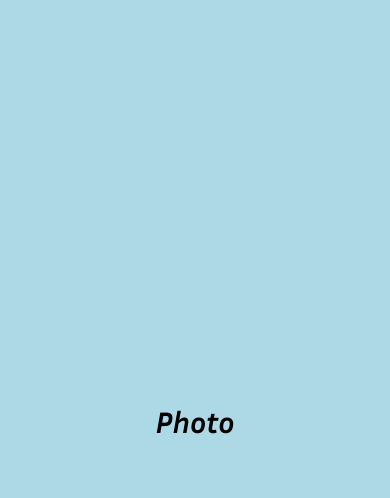
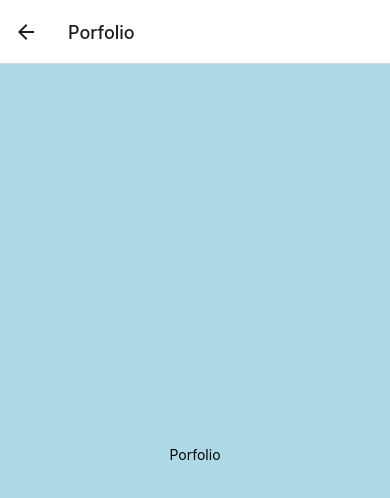
Before and after one commit to Chreyd/pixels, a React Native app: screen /Porfolio in a window 390 px wide. Shown: the top 498 px of the page. Built offline with nearby package versions, Linux system fonts and the light colour scheme.

Commit message:
Création du Stack Navigator

```diff
--- a/App.js
+++ b/App.js
@@ -2,8 +2,14 @@ import { StyleSheet, Text, View } from "react-native";
 import Home from "./screens/Home";
 import * as SplashScreen from "expo-splash-screen";
 import { useFonts } from "expo-font";
+import { NavigationContainer } from "@react-navigation/native";
+import { createNativeStackNavigator } from "@react-navigation/native-stack";
+import Photo from "./screens/Photo";
+import Porfolio from "./screens/Porfolio";
 
 SplashScreen.preventAutoHideAsync();
+
+const Stack = createNativeStackNavigator();
 
 export default function App() {
   let [fontLoaded] = useFonts({
@@ -21,5 +27,13 @@ export default function App() {
     SplashScreen.hideAsync();
   }
 
-  return <Home />;
+  return (
+    <NavigationContainer>
+      <Stack.Navigator>
+        <Stack.Screen name="Home" component={Home} />
+        <Stack.Screen name="Photo" component={Photo} />
+        <Stack.Screen name="Porfolio" component={Porfolio} />
+      </Stack.Navigator>
+    </NavigationContainer>
+  );
 }
--- a/package.json
+++ b/package.json
@@ -10,12 +10,16 @@
   },
   "dependencies": {
     "@expo-google-fonts/inria-sans": "^0.2.3",
+    "@react-navigation/native": "^6.1.10",
+    "@react-navigation/native-stack": "^6.9.18",
     "expo": "~50.0.6",
     "expo-font": "~11.10.2",
     "expo-splash-screen": "~0.26.4",
     "expo-status-bar": "~1.11.1",
     "react": "18.2.0",
-    "react-native": "0.73.4"
+    "react-native": "0.73.4",
+    "react-native-safe-area-context": "4.8.2",
+    "react-native-screens": "~3.29.0"
   },
   "devDependencies": {
     "@babel/core": "^7.20.0"
--- a/screens/Home.js
+++ b/screens/Home.js
@@ -1,11 +1,10 @@
 import { StyleSheet, Text, View } from 'react-native'
 import React from 'react'
-import colors from '../constants/colors'
 
 const Home = () => {
   return (
     <View style={styles.container}>
-      <Text style={styles.text}>Photo</Text>
+      <Text style={styles.text}>Home</Text>
     </View>
   )
 }
@@ -14,7 +13,7 @@ export default Home
 
 const styles = StyleSheet.create({
     container:{
-        backgroundColor: colors.bleuClair,
+        backgroundColor: "lightblue",
         flex: 1,
         justifyContent: 'center',
         alignItems: 'center',
--- a/screens/Photo.js
+++ b/screens/Photo.js
@@ -13,7 +13,7 @@ export default Photo
 
 const styles = StyleSheet.create({
   container:{
-    backgroundColor: colors.bleuClair,
+    backgroundColor: "lightblue",
     flex: 1,
     justifyContent: 'center',
     alignItems: 'center',
--- a/screens/Porfolio.js
+++ b/screens/Porfolio.js
@@ -4,7 +4,7 @@ import React from 'react'
 const Porfolio = () => {
   return (
     <View  style={styles.container}>
-      <Text style={styles.text}>Photo</Text>
+      <Text style={styles.text}>Porfolio</Text>
     </View>
   )
 }
@@ -13,7 +13,7 @@ export default Porfolio
 
 const styles = StyleSheet.create({
     container:{
-        backgroundColor: colors.bleuClair,
+        backgroundColor: "lightblue",
         flex: 1,
         justifyContent: 'center',
         alignItems: 'center',
```
Also changed, not shown: 1 other file (tests, documents, lock files or other folders).
